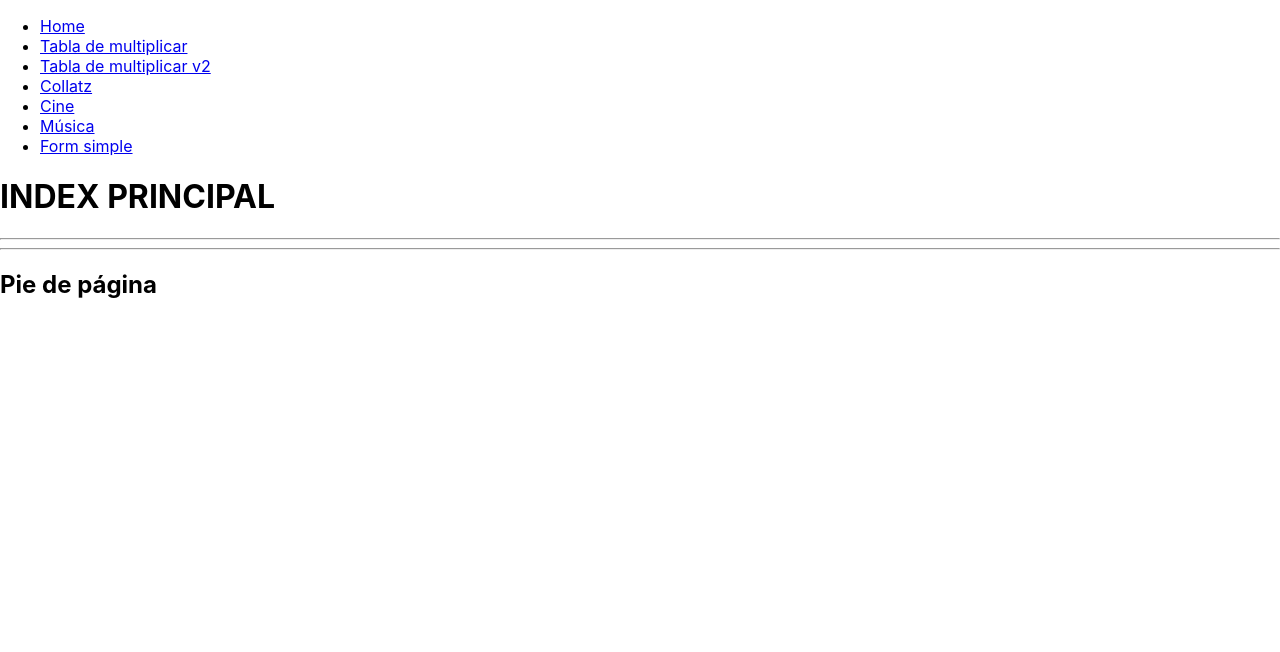
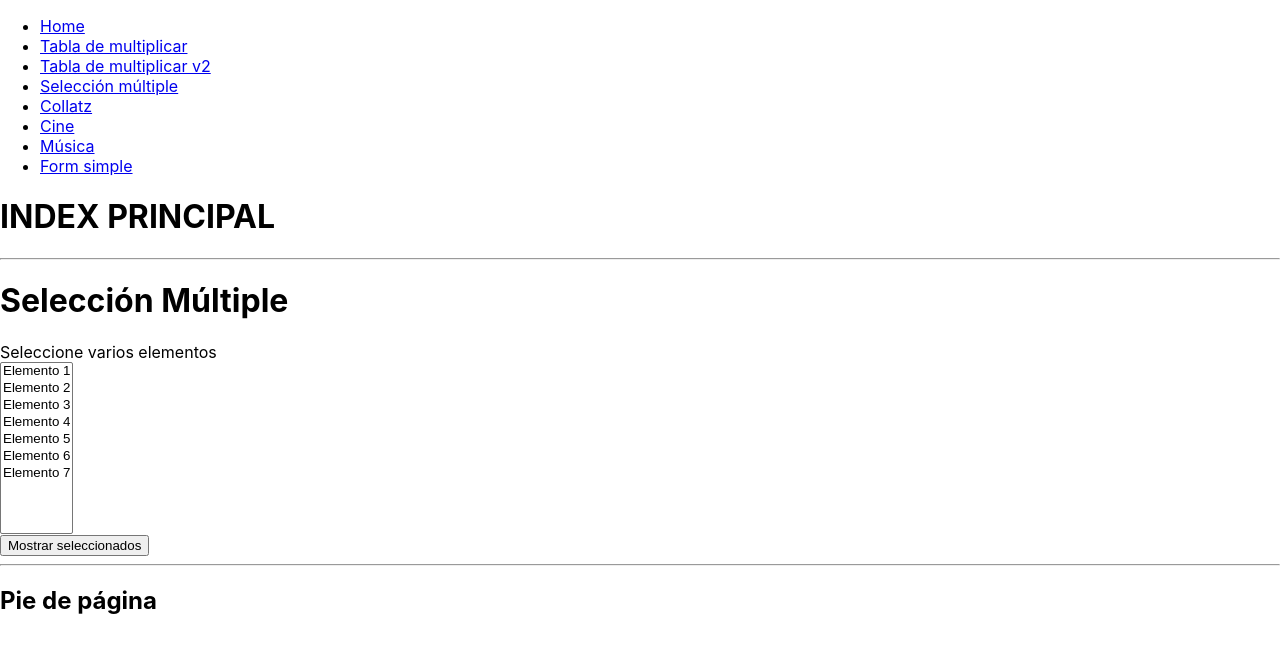
Before and after one commit to AlbertoRodriguezRey/reactformsrutas, a React (Create React App) app: page /seleccionmultiple in a window 1280 px wide. Shown: the top 652 px of the page. Built offline with nearby package versions, Linux system fonts and the light colour scheme.

Commit message:
[IMP] Seleccion multiple

```diff
--- a/src/components/MenuRutas.jsx
+++ b/src/components/MenuRutas.jsx
@@ -13,6 +13,9 @@
             </li>
             <li>
                 <a href="/tablamultiplicarv2">Tabla de multiplicar v2</a>
+            </li>
+            <li>
+                <a href="/seleccionmultiple">Selección múltiple</a>
             </li>
             <li>
                 <a href="/collatz">Collatz</a>
--- a/src/components/Router.jsx
+++ b/src/components/Router.jsx
@@ -7,6 +7,7 @@
 import Collatz from './Collatz'
 import TablaMultiplicar from './TablaMultiplicar'
 import TablaMultiplicarv2 from './TablaMultiplicarv2'
+import SeleccionMultiple from './SeleccionMultiple'
 
 export default class Router extends Component {
   render() {
@@ -20,6 +21,7 @@
             <Route path='/collatz' element={<Collatz />}/>
             <Route path='/tablamultiplicar' element={<TablaMultiplicar />}/>
             <Route path='/tablamultiplicarv2' element={<TablaMultiplicarv2 />}/>
+            <Route path='/seleccionmultiple' element={<SeleccionMultiple />}/>
         </Routes>
       </BrowserRouter>
     )
--- /dev/null
+++ b/src/components/SeleccionMultiple.jsx
@@ -0,0 +1,53 @@
+import React, { Component } from "react";
+
+export default class SeleccionMultiple extends Component {
+    selectMultiple = React.createRef();
+
+    mostrarSelecionaods = (event) => {
+        event.preventDefault();
+        let options = this.selectMultiple.current.options;
+        var data = "";
+        //DEBEMOS RECORRER TODAS LAS OPCIONES
+        //DENTRO DE CADA OPTION INDIVIDUAL, TENEMOS UN ATRIBUTO LLAMADO
+        //selected PARA AVERIGUAR SI EL ELEMENTO ESTA SELECCIONADO.
+        for (var option of options) {
+            if (option.selected == true) {
+                console.log(option.value)
+                data += option.value + " "
+            }
+        }
+        this.setState({
+            seleccionados: data
+        })
+    }
+
+    state = {
+        seleccionados: ""
+    }
+
+    render() {
+        return (
+            <div>
+                <h1>Selección Múltiple</h1>
+                <h2 style={{color:"blue"}}>
+                    {this.state.seleccionados}
+                </h2>
+                <form onSubmit={this.mostrarSelecionaods}>
+                    <label>Seleccione varios elementos</label>
+                    <br />
+                    <select size="10" multiple ref={this.selectMultiple}>
+                        <option>Elemento 1</option>
+                        <option>Elemento 2</option>
+                        <option>Elemento 3</option>
+                        <option>Elemento 4</option>
+                        <option>Elemento 5</option>
+                        <option>Elemento 6</option>
+                        <option>Elemento 7</option>
+                    </select>
+                    <br/>
+                    <button>Mostrar seleccionados</button>
+                </form>
+            </div>
+        );
+    }
+}
```
